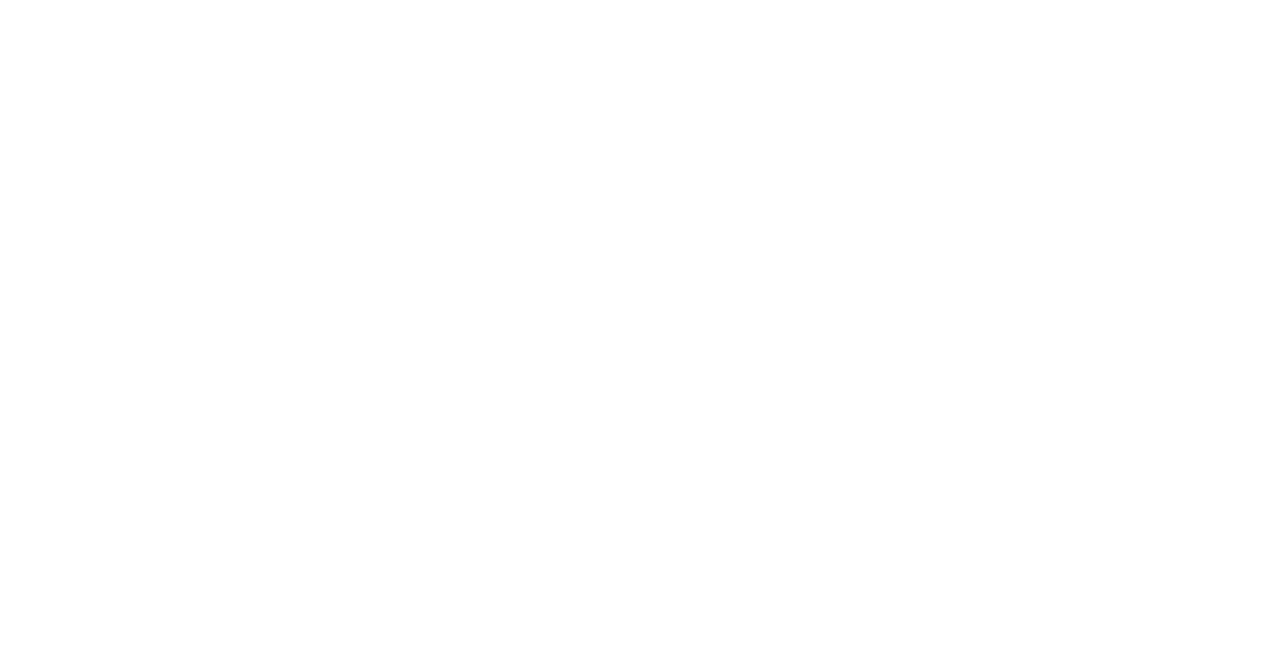
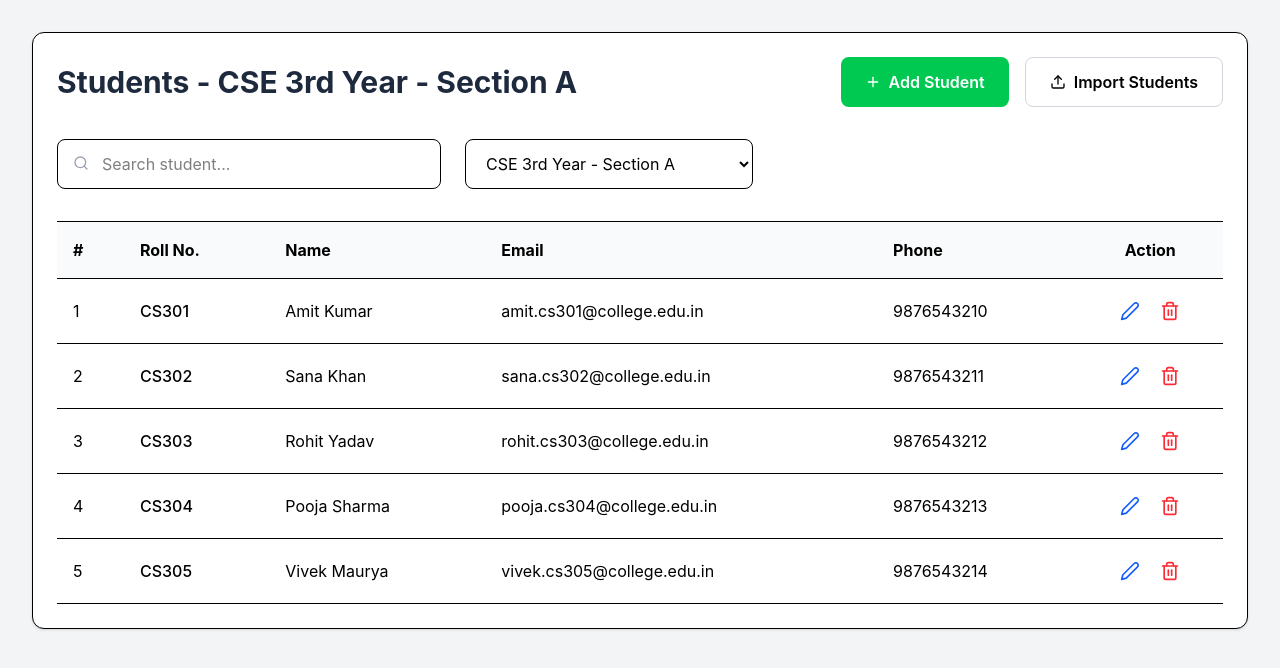
Before and after one commit to Nikhilguleria98/SGGS-Attendance-system, a React (Vite) app in the folder client/: page /teacherhome in a window 1280 px wide. Before the commit this address had no page. Shown: the top 668 px of the page. Built offline with nearby package versions, Linux system fonts and the light colour scheme.

Commit message:
teacherpage start

```diff
--- a/client/src/App.jsx
+++ b/client/src/App.jsx
@@ -2,6 +2,7 @@
 import { Routes, Route } from 'react-router-dom'
 import DashboardLayout from './components/GlobalComp/DashboardLayout'
 import HodDashboardPage from './Pages/ADMINpages/HodDashboardPage'
+import TeacherHome from './Pages/Teacherspages/TeacherHome'
 
 const App = () => {
   return (
@@ -10,6 +11,7 @@
         <Route path="/hod" element={<DashboardLayout role="hod" />}>
           <Route path="dashboard" element={<HodDashboardPage />} />
         </Route>
+        <Route path='/teacherhome' element={<TeacherHome/>}/>
 
         {/* Fallback route */}
         <Route path="/" element={<Navbar />} />
--- /dev/null
+++ b/client/src/Pages/Teacherspages/TeacherHome.jsx
@@ -0,0 +1,13 @@
+import React from 'react'
+import StudentList from '../../components/TeachersComp/StudentList'
+
+const TeacherHome = () => {
+  return (
+    <div>
+      <StudentList/>
+
+    </div>
+  )
+}
+
+export default TeacherHome
--- a/client/src/components/GlobalComp/Navbar.jsx
+++ b/client/src/components/GlobalComp/Navbar.jsx
@@ -12,6 +12,7 @@
     { name: "Home", path: "/" },
     { name: "About", path: "/about" },
     { name: "Contact Us", path: "/contact-us" },
+
   ];
 
   return (
--- /dev/null
+++ b/client/src/components/TeachersComp/StudentList.jsx
@@ -0,0 +1,178 @@
+import React, { useState } from "react";
+import {
+  FiSearch,
+  FiEdit2,
+  FiTrash2,
+  FiPlus,
+  FiUpload,
+} from "react-icons/fi";
+
+const StudentList = () => {
+  const [students] = useState([
+    {
+      id: 1,
+      roll: "CS301",
+      name: "Amit Kumar",
+      email: "amit.cs301@college.edu.in",
+      phone: "9876543210",
+    },
+    {
+      id: 2,
+      roll: "CS302",
+      name: "Sana Khan",
+      email: "sana.cs302@college.edu.in",
+      phone: "9876543211",
+    },
+    {
+      id: 3,
+      roll: "CS303",
+      name: "Rohit Yadav",
+      email: "rohit.cs303@college.edu.in",
+      phone: "9876543212",
+    },
+    {
+      id: 4,
+      roll: "CS304",
+      name: "Pooja Sharma",
+      email: "pooja.cs304@college.edu.in",
+      phone: "9876543213",
+    },
+    {
+      id: 5,
+      roll: "CS305",
+      name: "Vivek Maurya",
+      email: "vivek.cs305@college.edu.in",
+      phone: "9876543214",
+    },
+  ]);
+
+  return (
+    <div className="bg-gray-100 min-h-screen p-8">
+      <div className="bg-white rounded-xl shadow-sm border p-6">
+
+        {/* Header */}
+
+        <div className="flex justify-between items-center mb-8">
+          <h1 className="text-3xl font-bold text-slate-800">
+            Students - CSE 3rd Year - Section A
+          </h1>
+
+          <div className="flex gap-4">
+
+            <button className="flex items-center gap-2 bg-green-500 hover:bg-green-600 text-white px-6 py-3 rounded-lg font-semibold transition">
+              <FiPlus />
+              Add Student
+            </button>
+
+            <button className="flex items-center gap-2 border border-gray-300 px-6 py-3 rounded-lg font-semibold hover:bg-gray-100 transition">
+              <FiUpload />
+              Import Students
+            </button>
+
+          </div>
+        </div>
+
+        {/* Search */}
+
+        <div className="flex gap-6 mb-8">
+
+          <div className="relative w-96">
+            <FiSearch className="absolute left-4 top-4 text-gray-400" />
+
+            <input
+              type="text"
+              placeholder="Search student..."
+              className="w-full border rounded-lg pl-11 pr-4 py-3 focus:outline-none focus:ring-2 focus:ring-blue-500"
+            />
+          </div>
+
+          <select className="border rounded-lg px-4 py-3 w-72 focus:outline-none focus:ring-2 focus:ring-blue-500">
+            <option>CSE 3rd Year - Section A</option>
+            <option>CSE 3rd Year - Section B</option>
+            <option>CSE 2nd Year - Section A</option>
+          </select>
+
+        </div>
+
+        {/* Table */}
+
+        <div className="overflow-x-auto">
+
+          <table className="w-full">
+
+            <thead>
+
+              <tr className="bg-gray-50 border-y">
+
+                <th className="py-4 px-4 text-left">#</th>
+
+                <th className="py-4 px-4 text-left">Roll No.</th>
+
+                <th className="py-4 px-4 text-left">Name</th>
+
+                <th className="py-4 px-4 text-left">Email</th>
+
+                <th className="py-4 px-4 text-left">Phone</th>
+
+                <th className="py-4 px-4 text-center">Action</th>
+
+              </tr>
+
+            </thead>
+
+            <tbody>
+
+              {students.map((student, index) => (
+                <tr
+                  key={student.id}
+                  className="border-b hover:bg-gray-50 transition"
+                >
+                  <td className="py-5 px-4">{index + 1}</td>
+
+                  <td className="py-5 px-4 font-medium">
+                    {student.roll}
+                  </td>
+
+                  <td className="py-5 px-4">
+                    {student.name}
+                  </td>
+
+                  <td className="py-5 px-4">
+                    {student.email}
+                  </td>
+
+                  <td className="py-5 px-4">
+                    {student.phone}
+                  </td>
+
+                  <td className="py-5 px-4">
+
+                    <div className="flex justify-center gap-5">
+
+                      <button className="text-blue-600 hover:text-blue-800 text-xl">
+                        <FiEdit2 />
+                      </button>
+
+                      <button className="text-red-500 hover:text-red-700 text-xl">
+                        <FiTrash2 />
+                      </button>
+
+                    </div>
+
+                  </td>
+
+                </tr>
+              ))}
+
+            </tbody>
+
+          </table>
+
+        </div>
+
+      </div>
+    </div>
+  );
+};
+
+export default StudentList;
```
Also changed, not shown: client/src/Pages/Teacherspages/page.jsx (deleted), client/src/components/TeachersComp/page.jsx (deleted), 1 other file (tests, documents, lock files or other folders).
